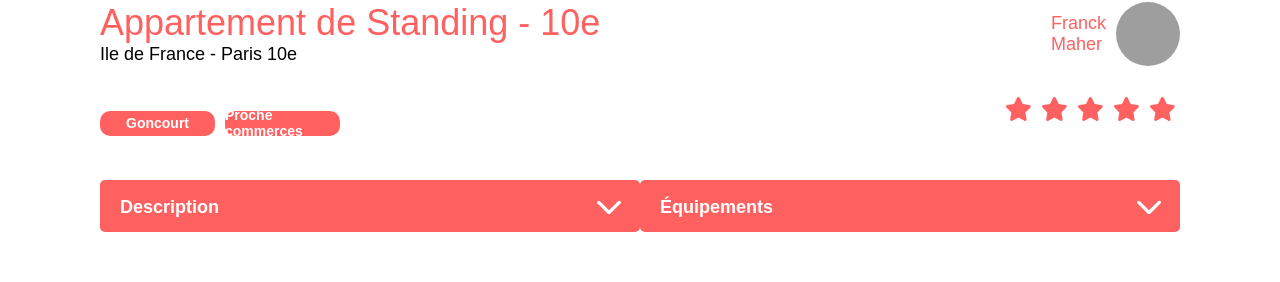
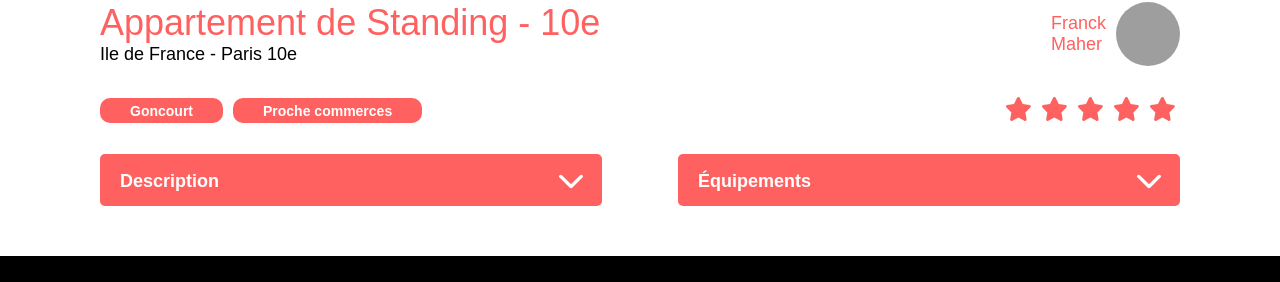
Before and after one commit to Bulmond/OpenClassroomsP5, a React (Vite) app: page /logement/0979876d in a window 1280 px wide. Shown: the part 604-886 px from the top of the page. Built offline with nearby package versions, Linux system fonts and the light colour scheme; grey boxes are pictures that could not be loaded.

Commit message:
Fixing CSS for dropdown/rental page

```diff
--- a/src/components/Router.jsx
+++ b/src/components/Router.jsx
@@ -34,6 +34,7 @@ const Router = () => {
                     element={<Rentals rentalList={rentals} />}
                 />
                 <Route path="*" element={<Error />} />
+                <Route path="/logement/*" element={<Error />} />
             </Routes>
             <Footer />
         </BrowserRouter>
--- a/src/pages/Rentals.jsx
+++ b/src/pages/Rentals.jsx
@@ -31,6 +31,8 @@ const Rentals = ({ rentalList }) => {
                         <Host host={host} />
                         <Tags tags={tags} />
                         <Ratings rating={rating} />
+                    </div>
+                    <div className="kasa-rental-dropdown">
                         <Dropdown title={"Description"} content={description} />
                         <Dropdown
                             title={"Équipements"}
--- a/src/sass/components/_dropdown.scss
+++ b/src/sass/components/_dropdown.scss
@@ -28,17 +28,21 @@
     p {
         font: 400 18px $font-stack;
         padding: 25px 20px 20px 28px;
+        background-color: $grid-background-color;
     }
 }
 
-.kasa-rental-content {
-    .kasa-dropdown-item {
-        max-width: 582px;
-    }
-    .kasa-dropdown-header {
-        max-width: 582px;
-    }
+.kasa-rental-dropdown {
+    display: grid;
+    grid-template-columns: 1fr 1fr;
+    gap: 76px;
+    margin-top: 24px;
     h2 {
         font: 700 18px $font-stack;
     }
+    ul {
+        background-color: $grid-background-color;
+        font: 400 18px $font-stack;
+        padding: 16px 20px 20px ;
+    }
 }
--- a/src/sass/components/_tags.scss
+++ b/src/sass/components/_tags.scss
@@ -13,7 +13,7 @@
         align-items: center;
         background-color: $primary-color;
         max-height: 25px;
-        width: 115px;
+        padding: 0 30px;
         border-radius: 10px;
     }
 }
--- a/src/sass/pages/_rental.scss
+++ b/src/sass/pages/_rental.scss
@@ -5,6 +5,5 @@
     padding-top: 25px;
     display: grid;
     grid-template-columns: 1fr 1fr;
-    grid-template-rows: 1fr 1fr;
     row-gap: 25px;
 }
```
